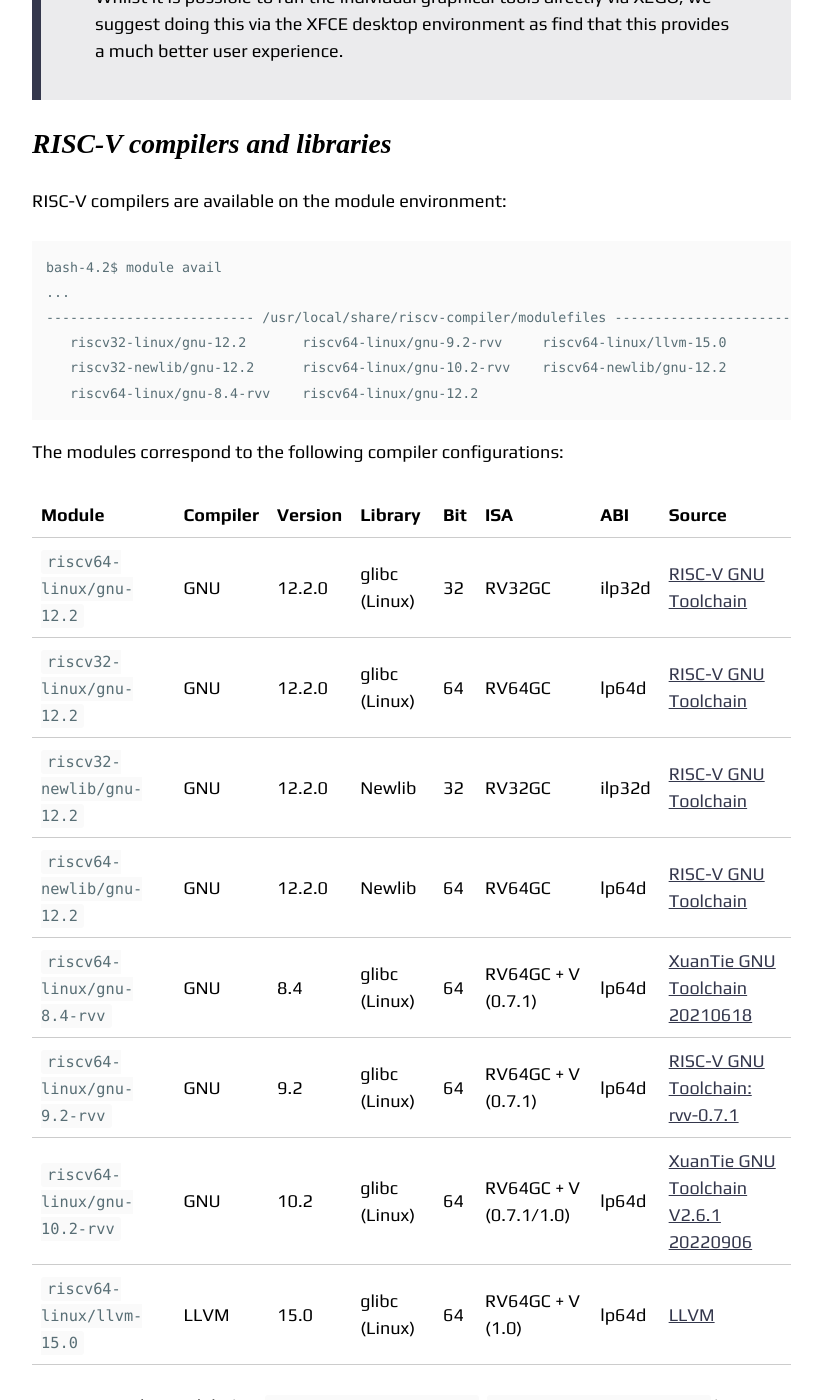
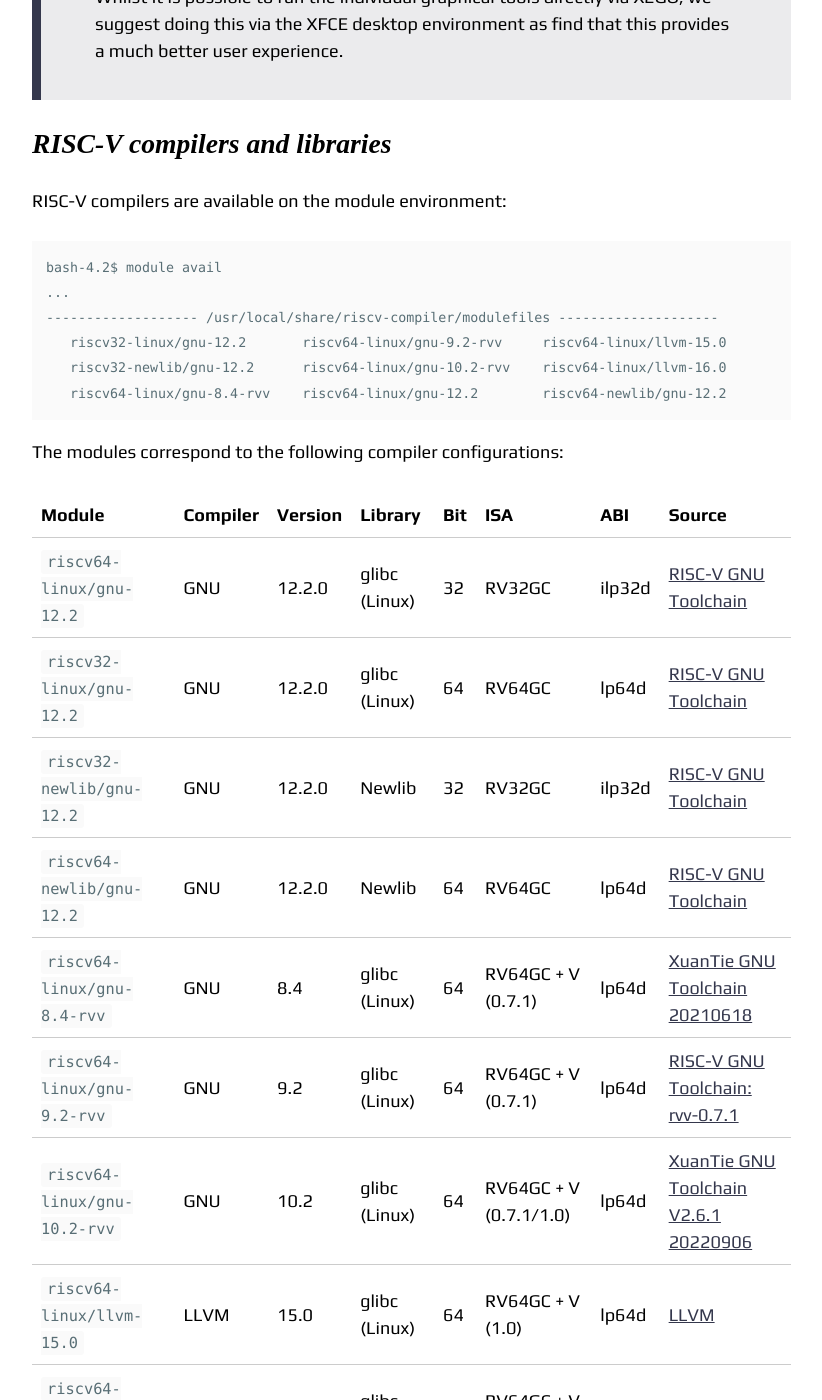
Before and after one commit to RISCVtestbed/riscvtestbed.github.io, a Jekyll site: the page built from _documentation/getting_started.md, in a window 1280 px wide and 1400 px high, scrolled down 1854 px. Shown: the whole window, without its empty margins (343-1165 px from the left). Built offline with Jekyll 4.4.1, drawn with Linux system fonts in a browser that asks for light colours; nearby versions of some CDN libraries; some of the changed text lies outside the part shown.

Commit message:
add llvm16 compiler

````diff
--- a/_documentation/getting_started.md
+++ b/_documentation/getting_started.md
@@ -42,10 +42,10 @@
 ```
 bash-4.2$ module avail
 ...
--------------------------- /usr/local/share/riscv-compiler/modulefiles --------------------------
+------------------- /usr/local/share/riscv-compiler/modulefiles --------------------
    riscv32-linux/gnu-12.2       riscv64-linux/gnu-9.2-rvv     riscv64-linux/llvm-15.0
-   riscv32-newlib/gnu-12.2      riscv64-linux/gnu-10.2-rvv    riscv64-newlib/gnu-12.2
-   riscv64-linux/gnu-8.4-rvv    riscv64-linux/gnu-12.2
+   riscv32-newlib/gnu-12.2      riscv64-linux/gnu-10.2-rvv    riscv64-linux/llvm-16.0
+   riscv64-linux/gnu-8.4-rvv    riscv64-linux/gnu-12.2        riscv64-newlib/gnu-12.2
 ```
 
 The modules correspond to the following compiler configurations:
@@ -60,6 +60,7 @@
 | `riscv64-linux/gnu-9.2-rvv` | GNU | 9.2 | glibc (Linux) | 64 | RV64GC + V (0.7.1) | lp64d | [RISC-V GNU Toolchain: rvv-0.7.1](https://github.com/brucehoult/riscv-gnu-toolchain/tree/rvv-0.7.1) |
 | `riscv64-linux/gnu-10.2-rvv` | GNU | 10.2 | glibc (Linux) | 64 | RV64GC + V (0.7.1/1.0) | lp64d | [XuanTie GNU Toolchain V2.6.1 20220906]({{ site.url }}/resources/Xuantie-900-gcc-linux-5.10.4-glibc-x86_64-V2.6.1-20220906.tar.gz) |
 | `riscv64-linux/llvm-15.0` | LLVM | 15.0 | glibc (Linux) | 64 | RV64GC + V (1.0) | lp64d | [LLVM](https://github.com/riscv-collab/riscv-gnu-toolchain/pull/1166) |
+| `riscv64-linux/llvm-16.0` | LLVM | 16.0 | glibc (Linux) | 64 | RV64GC + V (1.0) | lp64d | [LLVM](https://github.com/riscv-collab/riscv-gnu-toolchain/pull/1166) |
 
 
 
````
